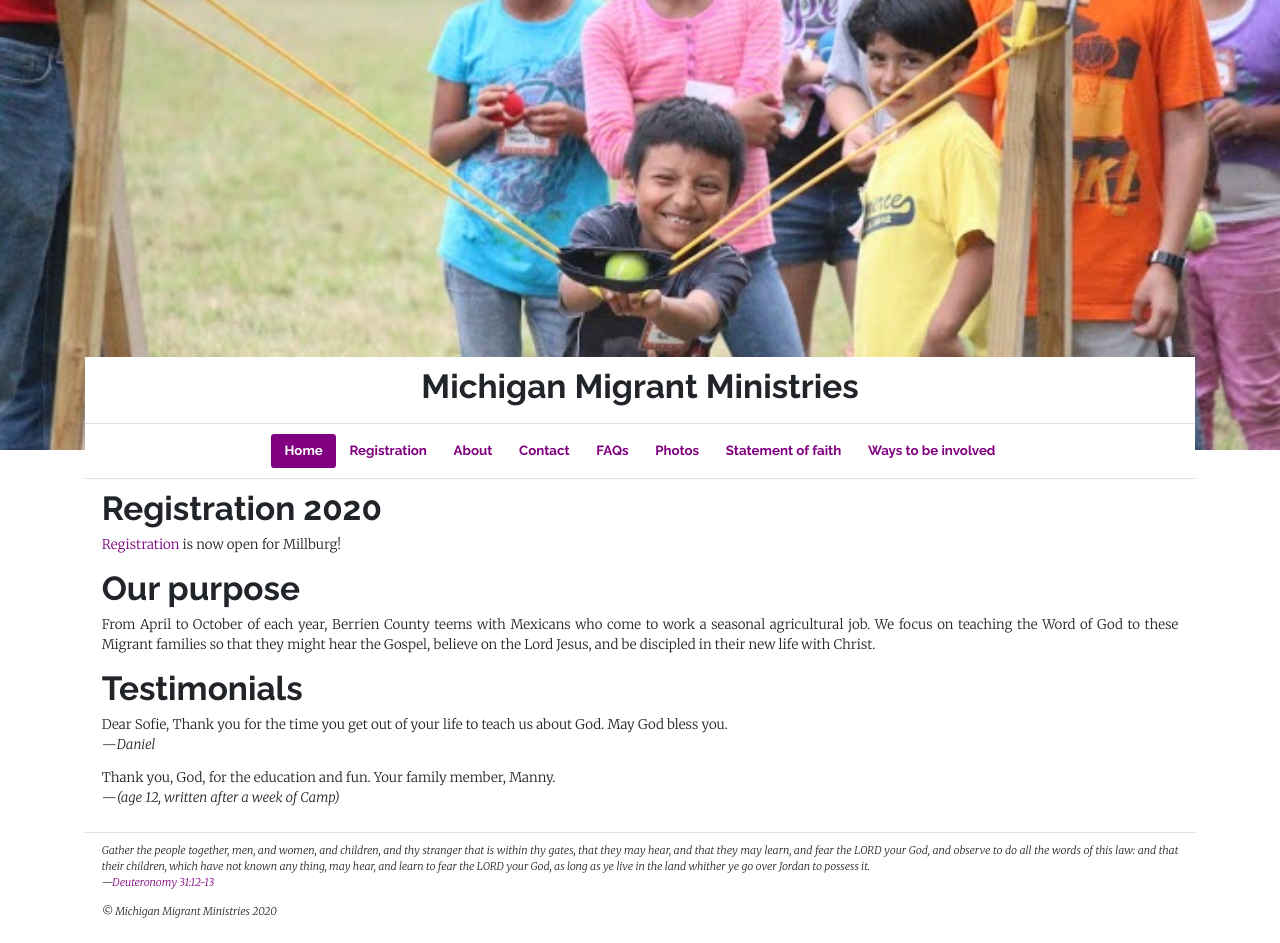
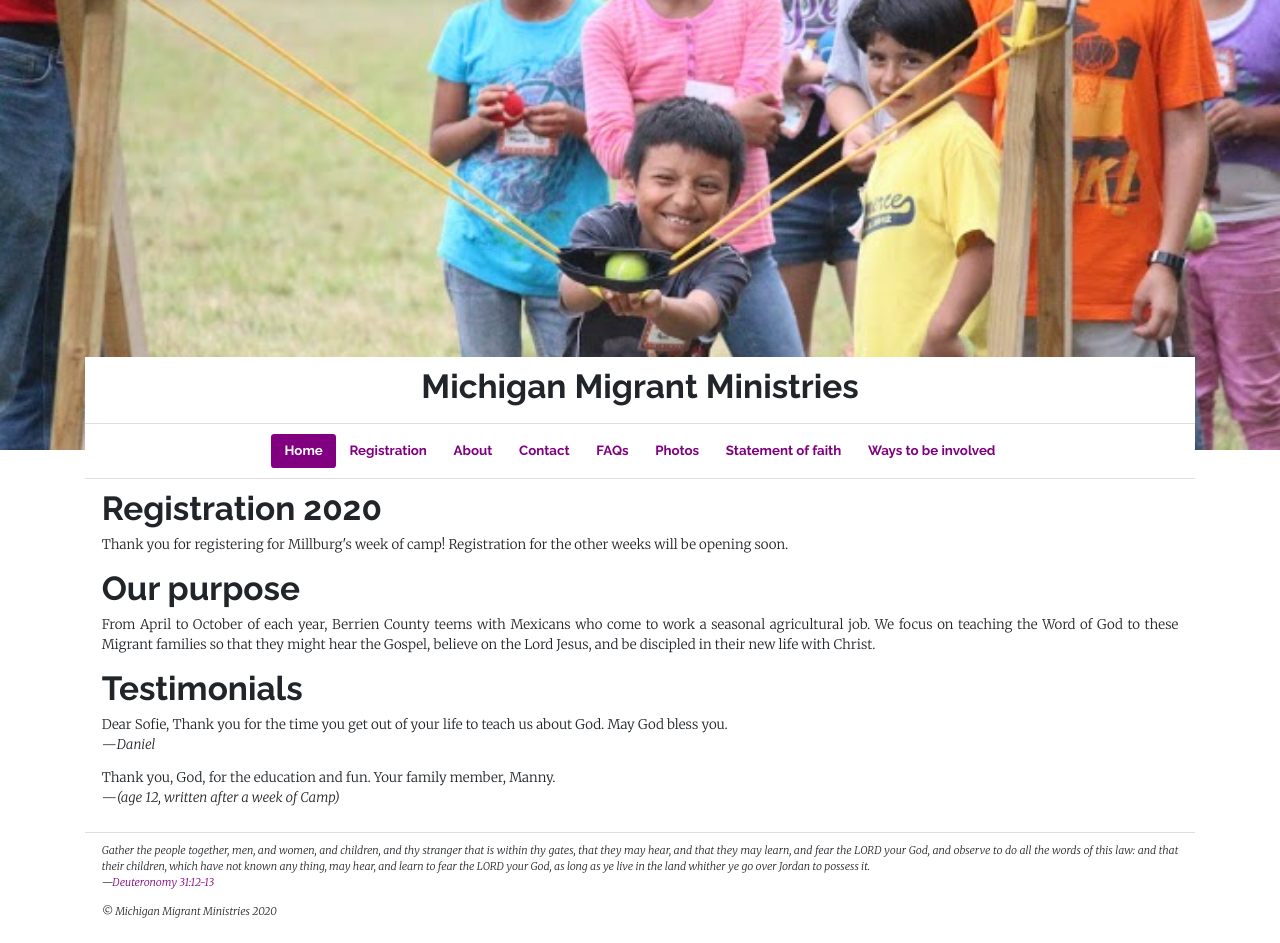
Before and after one commit to michigan-migrant-ministries/website, a Jekyll site: the page built from _pages/home.html, in a window 1280 px wide. Built offline with Jekyll 4.4.1, drawn with Linux system fonts in a browser that asks for light colours.

Commit message:
Close registration for Millburg

```diff
--- a/_pages/home.html
+++ b/_pages/home.html
@@ -5,8 +5,8 @@ title: Home
 ---
 <h1>Registration 2020</h1>
 <p>
-  <a href="{% link _pages/registration.html %}">Registration</a>
-  is now open for Millburg!
+  Thank you for registering for Millburg's week of camp! Registration for the
+  other weeks will be opening soon.
 </p>
 
 <h1>Our purpose</h1>
--- a/_pages/registration.html
+++ b/_pages/registration.html
@@ -9,8 +9,7 @@ title: Registration
   Millburg's camp week is July 20th-24th.
 </p>
 <p>
-  <a href="https://docs.google.com/forms/d/e/1FAIpQLSchG8nWiTl5hO0tninWlrgPpOCdqBlM-ybluRJksFKOVFZH7g/viewform">Register here!</a>
-  The deadline is July 15th.
+  The deadline for registering was July 15th. Thanks for registering!
 </p>
 
 <h1>
```
